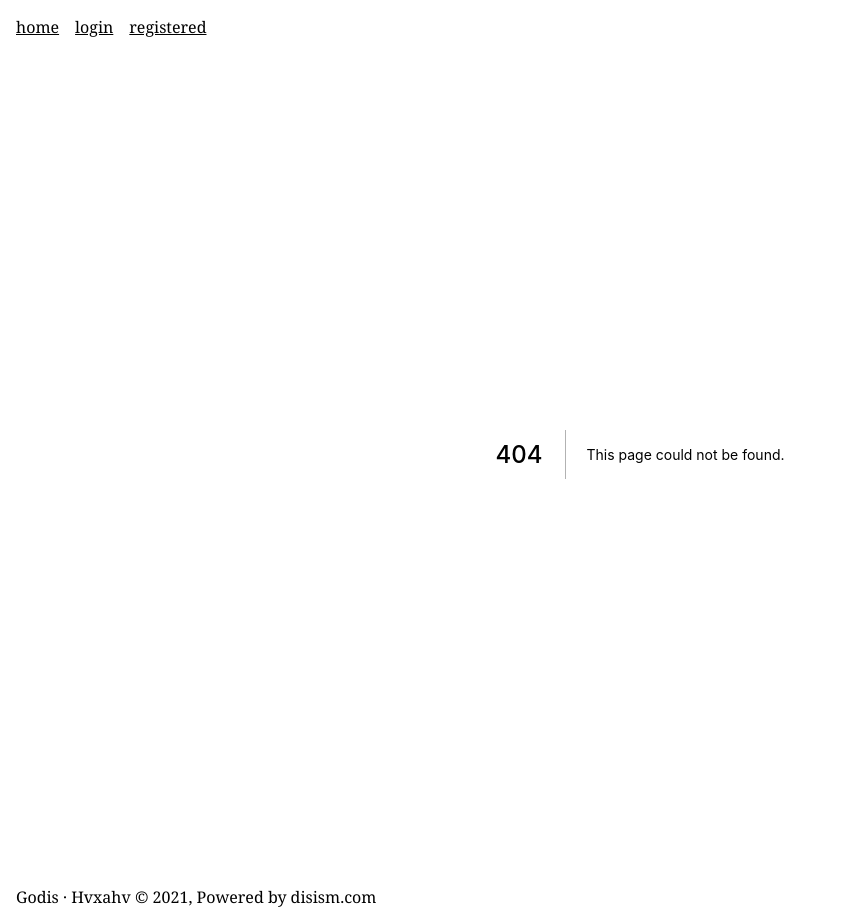
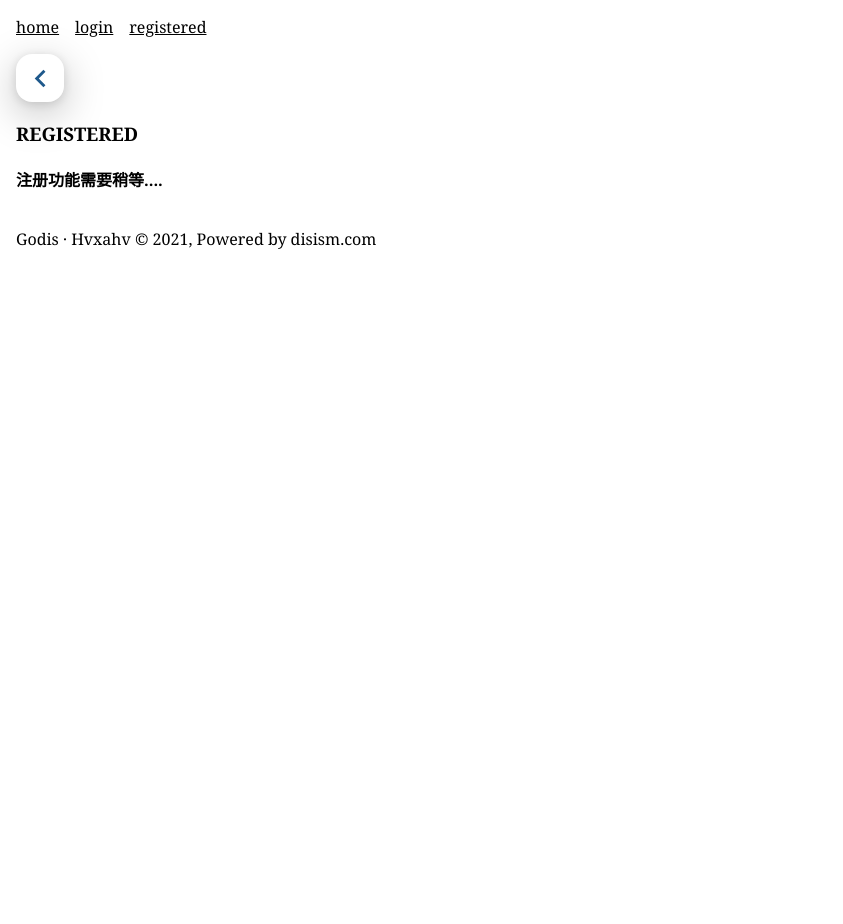
Before and after one commit to disism/hvxahv-web, a Next.js app: page /accounts/registered in a window 1280 px wide. Before the commit this address had no page. Shown: the whole page, without its empty margins (0-843 px from the left). After the commit the page ends 800 px from the top, so only its background shows below. Built offline with nearby package versions, Linux system fonts and the light colour scheme.

Commit message:
add registered

```diff
--- a/pages/accounts/login.js
+++ b/pages/accounts/login.js
@@ -63,7 +63,7 @@ const Login = () => {
         <button onClick={handleLogin} style={{ marginRight: `.5rem` }}>
           SUBMIT
         </button>
-        <button onClick={() => router.push("/accounts/registered")}>
+        <button onClick={() => router.push("/accounts/registered.js")}>
           REGISTERED
         </button>
         <p>{message && message.message}</p>
--- /dev/null
+++ b/pages/accounts/registered.js
@@ -0,0 +1,23 @@
+import Head from 'next/head'
+import React, {useState, useEffect} from "react";
+import GoBack from "../../components/buttons/back";
+
+
+const Registered = () => {
+    return (
+        <div>
+            <Head>
+                <title>REGISTERED</title>
+                <link rel="icon" href="/favicon.ico" />
+            </Head>
+
+            <main>
+                <GoBack />
+                <h3>REGISTERED</h3>
+                <h4>注册功能需要稍等....</h4>
+            </main>
+        </div>
+    )
+}
+
+export default Registered
```
